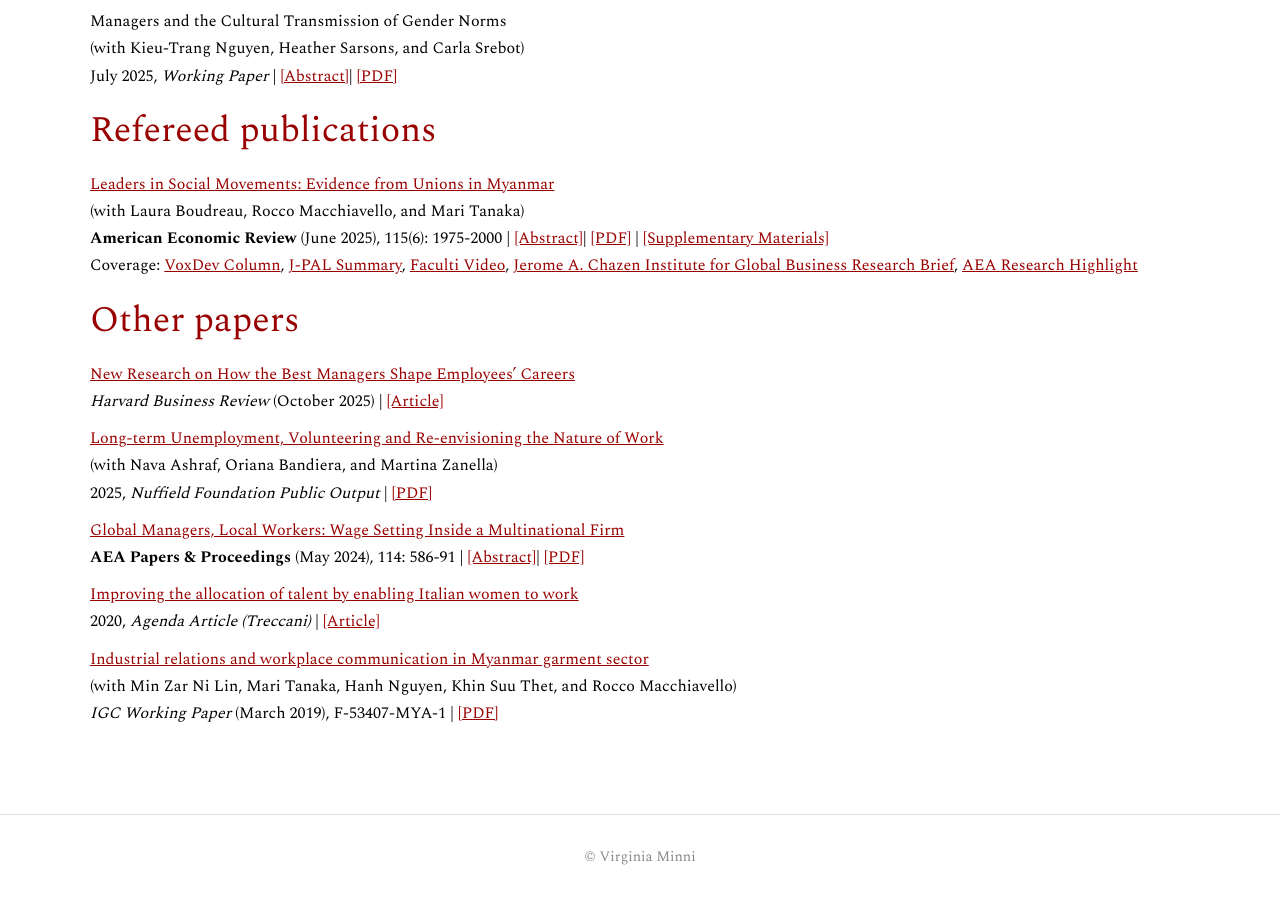
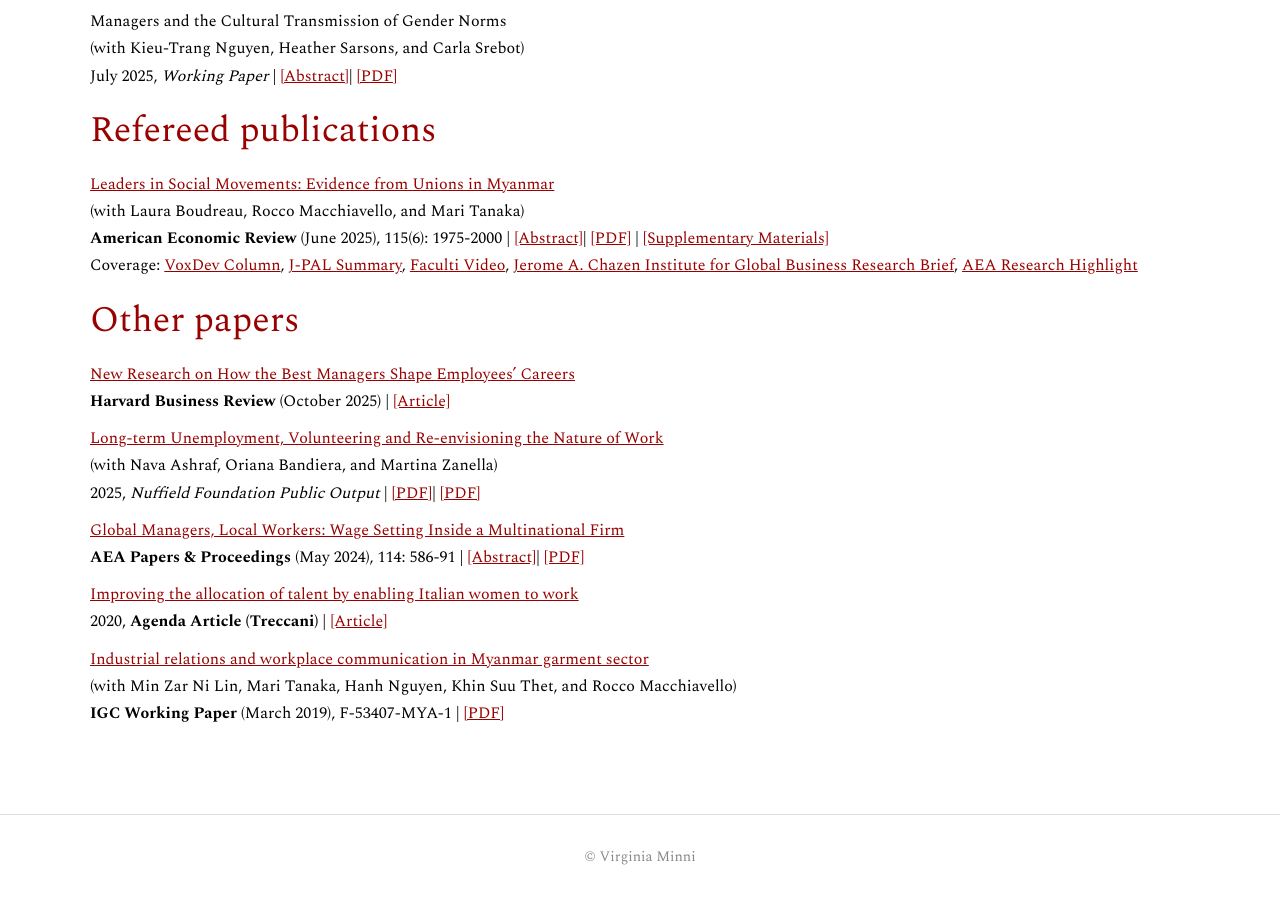
Before and after one commit to virginiaminni/virginiaminni.github.io, a Jekyll site: the page built from research.md, in a window 1280 px wide and 900 px high, scrolled down 725 px. Built offline with Jekyll 4.4.1, drawn with Linux system fonts in a browser that asks for light colours.

Commit message:
Update research.md

```diff
--- a/research.md
+++ b/research.md
@@ -56,11 +56,11 @@ Coverage:  <a href="https://voxdev.org/topic/institutions-political-economy/who-
 
 ## Other papers
 <a href="https://hbr.org/2025/10/new-research-on-how-the-best-managers-shape-employees-careers" target="_blank" rel="noopener noreferrer"> New Research on How the Best Managers Shape Employees’ Careers </a> <br>
-*Harvard Business Review* (October 2025) | <a href="https://hbr.org/2025/10/new-research-on-how-the-best-managers-shape-employees-careers" target="_blank" rel="noopener noreferrer"> [Article]
+**Harvard Business Review** (October 2025) | <a href="https://hbr.org/2025/10/new-research-on-how-the-best-managers-shape-employees-careers" target="_blank" rel="noopener noreferrer"> [Article]
 
 <a href="/assets/files/ABMZ2025.pdf" target="_blank" rel="noopener noreferrer"> Long-term Unemployment, Volunteering and Re-envisioning the Nature of Work </a> <br>
 (with Nava Ashraf, Oriana Bandiera, and Martina Zanella)<br>
-2025, *Nuffield Foundation Public Output*  | <a href="/assets/files/ABMZ2025.pdf" target="_blank" rel="noopener noreferrer"> [PDF]
+2025, *Nuffield Foundation Public Output*  | <a href="/assets/files/ABMZ2025.pdf" target="_blank" rel="noopener noreferrer"> [PDF]</a>| <a href="/assets/files/ABMZ2025.pdf" target="_blank" rel="noopener noreferrer"> [PDF]
 
 <a href="https://www.aeaweb.org/articles?id=10.1257/pandp.20241076" target="_blank" rel="noopener noreferrer">Global Managers, Local Workers: Wage Setting Inside a Multinational Firm</a> <br>
 **AEA Papers & Proceedings** (May 2024), 114: 586-91 | <a href="#" class="toggle-abstract" data-target="abstract-5"  style="text-decoration: underline; color: #990000;">[Abstract]</a>| <a href="/assets/files/Minni Global Managers P&P.pdf" target="_blank" rel="noopener noreferrer">[PDF]</a> <br>
@@ -69,12 +69,12 @@ Coverage:  <a href="https://voxdev.org/topic/institutions-political-economy/who-
 </div>
 
 <a href="https://www.treccani.it/magazine/agenda/articoli/economia-e-innovazione/gender_gap.html" target="_blank" rel="noopener noreferrer">Improving the allocation of talent by enabling Italian women to work</a> <br>
-2020, *Agenda Article (Treccani)* | <a href="https://www.treccani.it/magazine/agenda/articoli/economia-e-innovazione/gender_gap.html" target="_blank" rel="noopener noreferrer">[Article]
+2020, **Agenda Article (Treccani)** | <a href="https://www.treccani.it/magazine/agenda/articoli/economia-e-innovazione/gender_gap.html" target="_blank" rel="noopener noreferrer">[Article]
 
 
 <a href="https://www.theigc.org/publications/industrial-relations-and-workplace-communication-myanmar-garment-sector" target="_blank" rel="noopener noreferrer">Industrial relations and workplace communication in Myanmar garment sector</a> <br>
 (with Min Zar Ni Lin, Mari Tanaka, Hanh Nguyen, Khin Suu Thet, and Rocco Macchiavello)
-*IGC Working Paper* (March 2019), F-53407-MYA-1 | <a href="/assets/files/Tanaka-et-al-2019-Working-paper.pdf" target="_blank" rel="noopener noreferrer">[PDF]
+**IGC Working Paper** (March 2019), F-53407-MYA-1 | <a href="/assets/files/Tanaka-et-al-2019-Working-paper.pdf" target="_blank" rel="noopener noreferrer">[PDF]
 
 
 <br>
```
